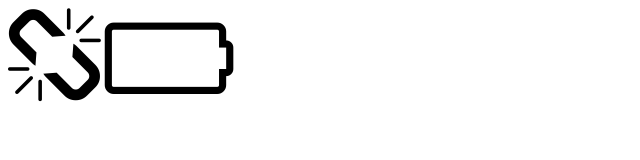
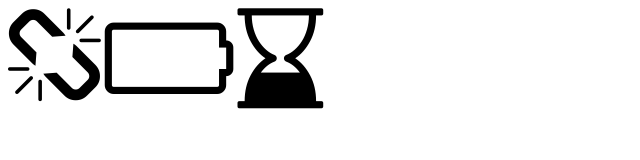
Before and after one commit to IgniteStudio/AnimatedIcons, a plain HTML site: page index.html in a window 1280 px wide. Shown: the whole page, without its empty margins (0-640 px from the left). Drawn offline with nearby package versions, Linux system fonts and the light colour scheme.

Commit message:
final commit - added animated hourglass

```diff
--- a/index.html
+++ b/index.html
@@ -9,7 +9,7 @@
     <link rel="stylesheet" href="https://stackpath.bootstrapcdn.com/font-awesome/4.7.0/css/font-awesome.min.css">
     <script src="https://ajax.aspnetcdn.com/ajax/jQuery/jquery-3.3.1.min.js"></script>
     <style>
-        #chain, #battery {
+        .fa {
             font-size: 100px;
         }
     </style>
@@ -18,6 +18,8 @@
 <body>
     <div id="chain" class="fa"></div>
     <div id="battery" class="fa"></div>
+    <div id="hourglass" class="fa"></div>
+
     <script>
         $(document).ready(function() {
 
@@ -58,8 +60,26 @@
 
             // Run Animation
             chargeBattery();
+            // Time the animation
+            setInterval(chargeBattery, 5000);
 
-            setInterval(chargeBattery, 5000);
+            // HourGlass fill function
+            function fillHour(){
+                let hourGlass = document.getElementById('hourglass');
+                hourGlass.innerHTML = "&#xf251";
+                setTimeout(function(){
+                    hourGlass.innerHTML = "&#xf252;";
+                }, 1000);
+                setTimeout(function(){
+                    hourGlass.innerHTML = "&#xf253;";
+                }, 2000);
+            }
+
+            fillHour();
+
+            setInterval(fillHour, 3000);
+
+
 
         });
     </script>
```
